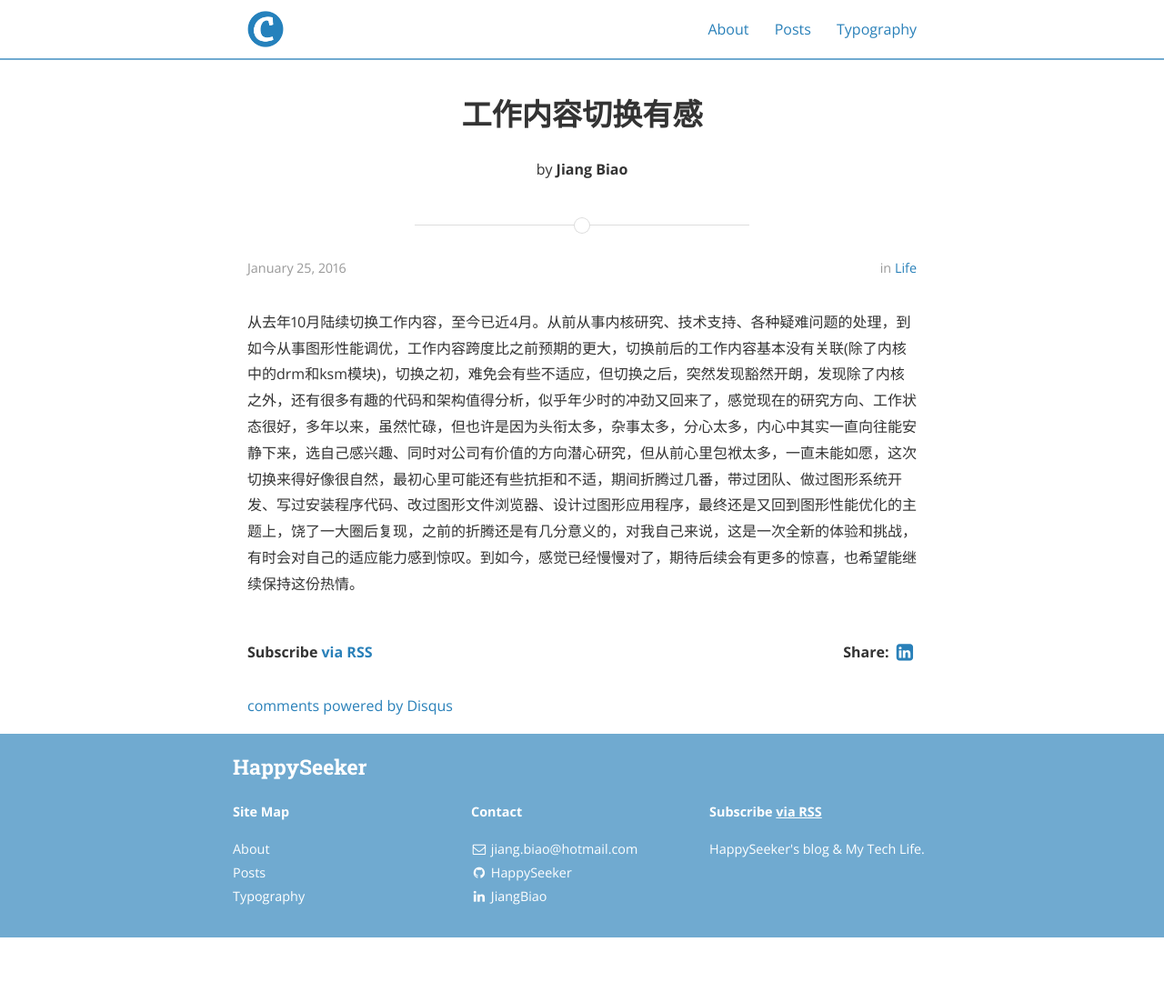
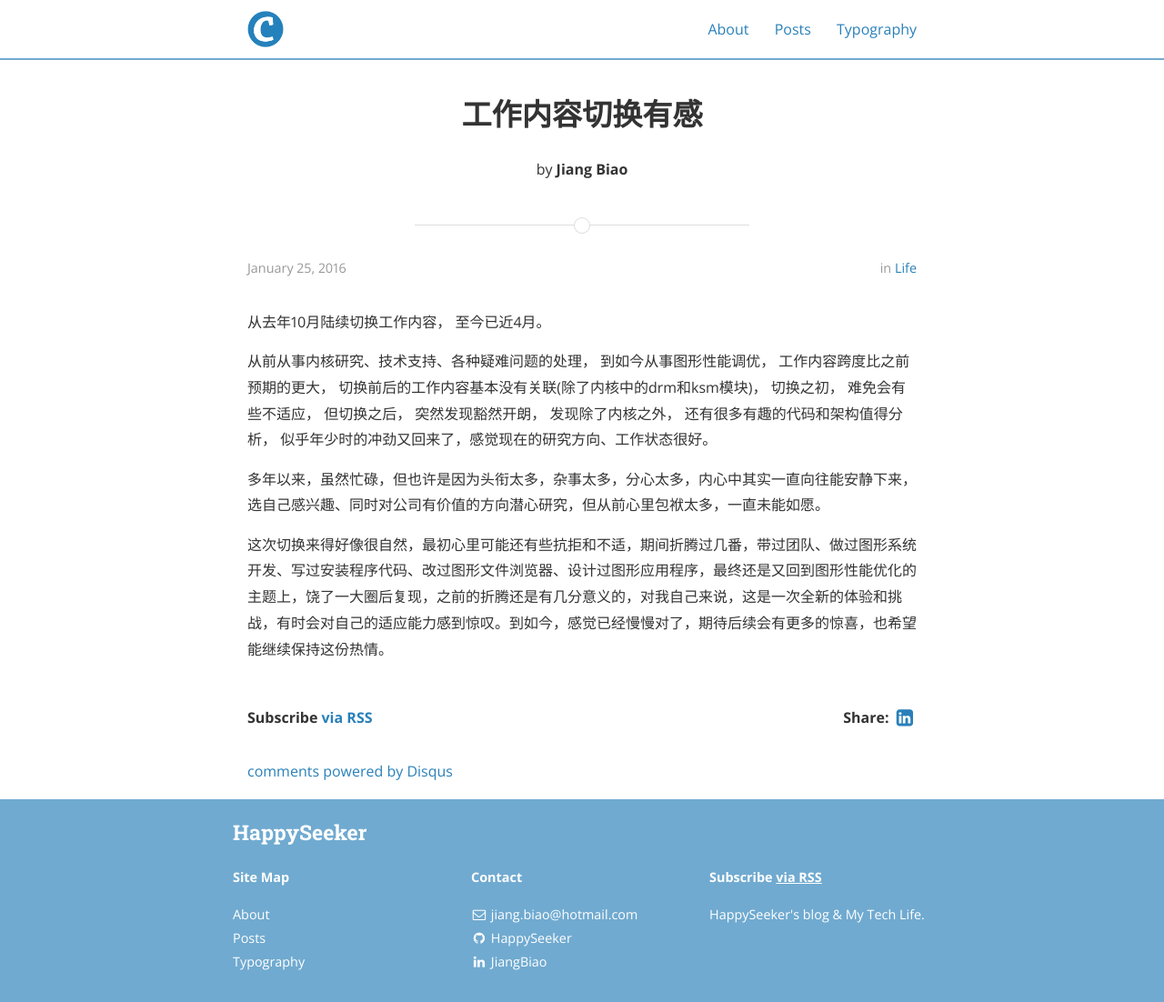
Before and after one commit to HappySeeker/happyseeker.github.io, a Jekyll site: the page built from _posts/2016-01-25-Work Swith.markdown, in a window 1280 px wide. Shown: the whole page at 91% size. Built offline with Jekyll 4.4.1, drawn with Linux system fonts in a browser that asks for light colours; nearby versions of some CDN libraries; comment, search, counter and statistics services are not loaded; a style sheet for code colours, icons or effects is not loaded; before the commit the page ends 1031 px from its top, so only the background shows below that.

Commit message:
fix index problem

```diff
--- a/_posts/2016-01-25-Work Swith.markdown
+++ b/_posts/2016-01-25-Work Swith.markdown
@@ -5,4 +5,10 @@
 author: Jiang Biao
 categories: Life
 ---
-从去年10月陆续切换工作内容，至今已近4月。从前从事内核研究、技术支持、各种疑难问题的处理，到如今从事图形性能调优，工作内容跨度比之前预期的更大，切换前后的工作内容基本没有关联(除了内核中的drm和ksm模块)，切换之初，难免会有些不适应，但切换之后，突然发现豁然开朗，发现除了内核之外，还有很多有趣的代码和架构值得分析，似乎年少时的冲劲又回来了，感觉现在的研究方向、工作状态很好，多年以来，虽然忙碌，但也许是因为头衔太多，杂事太多，分心太多，内心中其实一直向往能安静下来，选自己感兴趣、同时对公司有价值的方向潜心研究，但从前心里包袱太多，一直未能如愿，这次切换来得好像很自然，最初心里可能还有些抗拒和不适，期间折腾过几番，带过团队、做过图形系统开发、写过安装程序代码、改过图形文件浏览器、设计过图形应用程序，最终还是又回到图形性能优化的主题上，饶了一大圈后复现，之前的折腾还是有几分意义的，对我自己来说，这是一次全新的体验和挑战，有时会对自己的适应能力感到惊叹。到如今，感觉已经慢慢对了，期待后续会有更多的惊喜，也希望能继续保持这份热情。
+从去年10月陆续切换工作内容， 至今已近4月。
+
+从前从事内核研究、技术支持、各种疑难问题的处理， 到如今从事图形性能调优， 工作内容跨度比之前预期的更大， 切换前后的工作内容基本没有关联(除了内核中的drm和ksm模块)， 切换之初， 难免会有些不适应， 但切换之后， 突然发现豁然开朗， 发现除了内核之外， 还有很多有趣的代码和架构值得分析， 似乎年少时的冲劲又回来了，感觉现在的研究方向、工作状态很好。
+
+多年以来，虽然忙碌，但也许是因为头衔太多，杂事太多，分心太多，内心中其实一直向往能安静下来，选自己感兴趣、同时对公司有价值的方向潜心研究，但从前心里包袱太多，一直未能如愿。
+
+这次切换来得好像很自然，最初心里可能还有些抗拒和不适，期间折腾过几番，带过团队、做过图形系统开发、写过安装程序代码、改过图形文件浏览器、设计过图形应用程序，最终还是又回到图形性能优化的主题上，饶了一大圈后复现，之前的折腾还是有几分意义的，对我自己来说，这是一次全新的体验和挑战，有时会对自己的适应能力感到惊叹。到如今，感觉已经慢慢对了，期待后续会有更多的惊喜，也希望能继续保持这份热情。
--- a/index.html
+++ b/index.html
@@ -20,7 +20,7 @@
       <a class="post-link" href="{{ post.url | prepend: site.baseurl }}">{{ post.title }}</a>
     </h2>
     <section class="post-excerpt" itemprop="description">
-      <p>{{ post.content | strip_html | truncatewords: 50 }}</p>
+      <p>{{ post.content | strip_html | truncatewords: 5 }}</p>
     </section>
     <section class="post-meta">
       <div class="post-date">{{ post.date | date: "%B %-d, %Y" }}</div>
```
